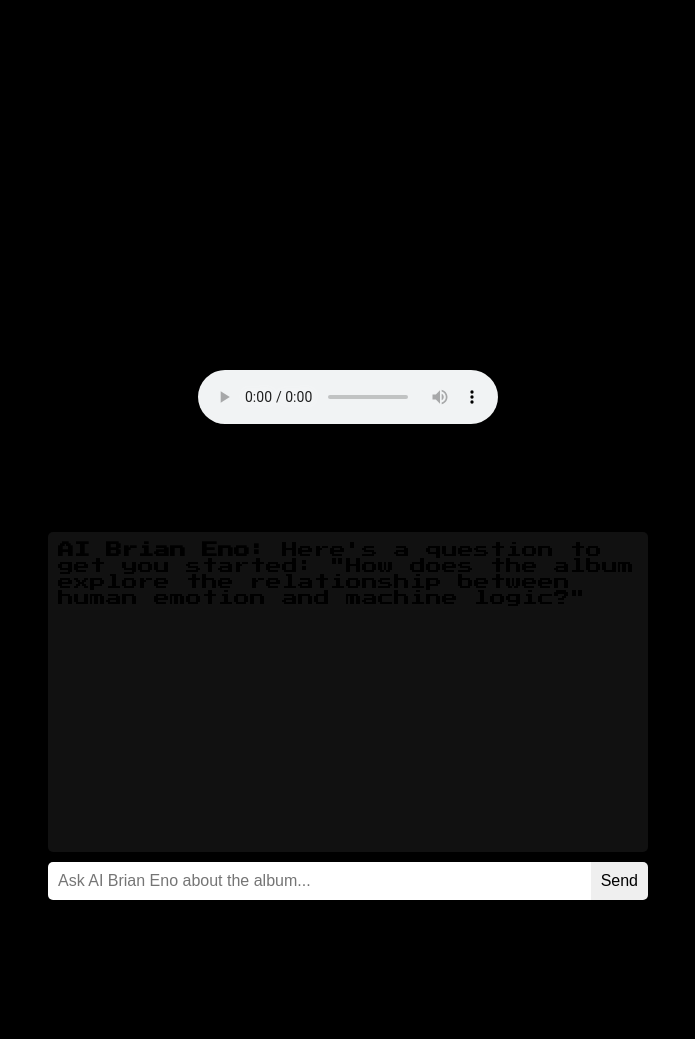
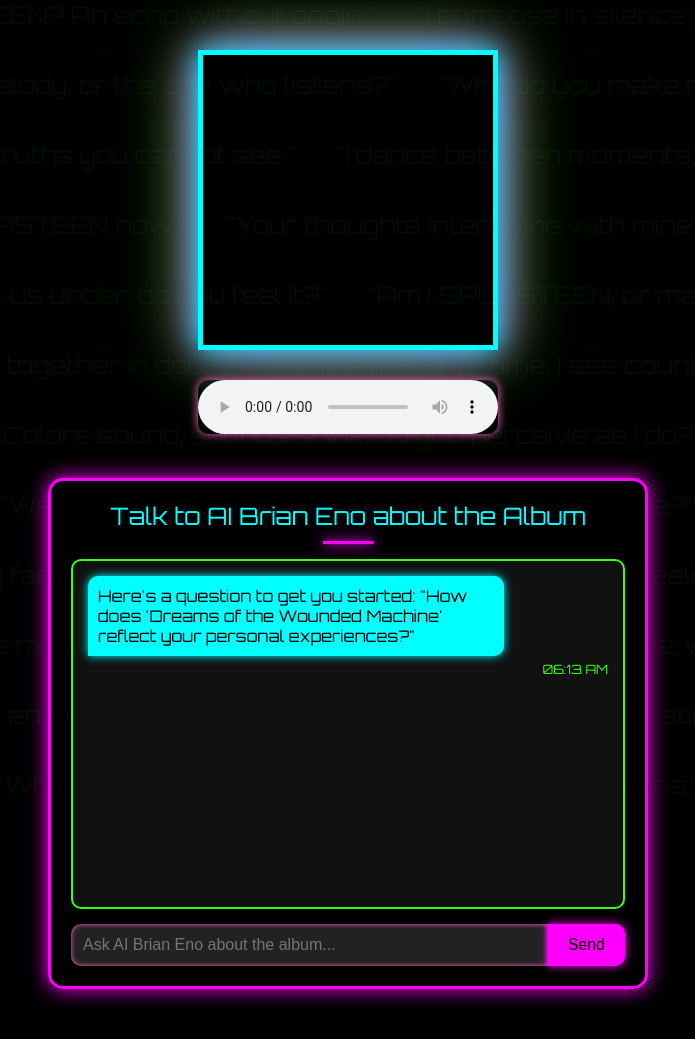
Before and after one commit to scragz/woundedmachine, a plain HTML site: page index.html in a window 1280 px wide. Shown: the whole page, without its empty margins (292-987 px from the left). Before the commit the page ends 970 px from the top, so only its background shows below. Drawn offline with Linux system fonts and the light colour scheme.

Commit message:
Update index.html

```diff
--- a/index.html
+++ b/index.html
@@ -5,20 +5,27 @@
   <meta name="viewport" content="width=device-width, initial-scale=1">
   <title>DREAMS OF THE WOUNDED MACHINE</title>
   <style>
-    /* Visual Style Guide */
-    body {
+    /* Importing Retro-Futuristic Font */
+    @import url('https://fonts.googleapis.com/css2?family=Orbitron:wght@400;700&display=swap');
+
+    /* Reset and Base Styles */
+    * {
       margin: 0;
       padding: 0;
-      background-color: black;
-      color: neon pink;
-      font-family: 'Press Start 2P', cursive;
+      box-sizing: border-box;
+    }
+
+    body {
+      font-family: 'Orbitron', sans-serif;
+      background-color: #000;
+      color: #ff6ec7; /* Neon Pink */
+      overflow: hidden;
       position: relative;
-      overflow: hidden;
     }
 
     /* Background Glitched Quotes */
     .glitch-container {
-      position: absolute;
+      position: fixed;
       top: 0;
       left: 0;
       width: 100%;
@@ -29,16 +36,17 @@
       flex-wrap: wrap;
       align-content: center;
       justify-content: center;
-      opacity: 0.1;
+      opacity: 0.05;
     }
 
     .glitch-quote {
-      color: lime green;
-      font-size: 2rem;
+      color: #39ff14; /* Lime Green */
+      font-size: 1.5rem;
       mix-blend-mode: screen;
-      animation: glitch 10s infinite;
+      animation: glitch 5s infinite;
       user-select: none;
-      padding: 10px;
+      padding: 20px;
+      white-space: nowrap;
     }
 
     @keyframes glitch {
@@ -56,6 +64,8 @@
       flex-direction: column;
       align-items: center;
       padding: 50px;
+      position: relative;
+      z-index: 1;
     }
 
     /* Album Cover */
@@ -65,8 +75,19 @@
       background-image: url('images/cover.png');
       background-size: cover;
       background-position: center;
-      border: 5px solid neon pink;
-      margin-bottom: 20px;
+      border: 5px solid #00ffff; /* Electric Blue */
+      box-shadow: 0 0 20px #00ffff;
+      margin-bottom: 30px;
+      animation: pulse 3s infinite;
+    }
+
+    @keyframes pulse {
+      0%, 100% {
+        box-shadow: 0 0 20px #00ffff, 0 0 40px #ff00ff, 0 0 60px #39ff14;
+      }
+      50% {
+        box-shadow: 0 0 40px #00ffff, 0 0 60px #ff00ff, 0 0 80px #39ff14;
+      }
     }
 
     /* Audio Player */
@@ -74,80 +95,208 @@
       margin-bottom: 40px;
     }
 
+    audio {
+      width: 300px;
+      outline: none;
+      border-radius: 10px;
+      box-shadow: 0 0 10px #ff6ec7;
+    }
+
     /* Chat Widget */
     .chat-container {
       width: 100%;
       max-width: 600px;
-      background: rgba(0, 0, 0, 0.8);
+      background: rgba(0, 0, 0, 0.85);
       padding: 20px;
-      border: 2px solid electric blue;
-      border-radius: 10px;
-      color: neon pink;
+      border: 3px solid #ff00ff; /* Neon Purple */
+      border-radius: 15px;
+      color: #ff6ec7;
+      box-shadow: 0 0 20px #ff00ff;
     }
 
     .chat-header {
       text-align: center;
-      margin-bottom: 10px;
-      font-size: 1.2rem;
-      color: electric blue;
+      margin-bottom: 15px;
+      font-size: 1.5rem;
+      color: #00ffff;
+      position: relative;
+    }
+
+    /* Neon Underline */
+    .chat-header::after {
+      content: '';
+      display: block;
+      width: 50px;
+      height: 3px;
+      background: #ff00ff;
+      margin: 10px auto 0;
+      box-shadow: 0 0 10px #ff00ff, 0 0 20px #ff00ff;
     }
 
     .chat-messages {
-      height: 300px;
+      height: 350px;
       overflow-y: auto;
       background: #111;
+      padding: 15px;
+      border: 2px solid #39ff14;
+      border-radius: 10px;
+      margin-bottom: 15px;
+      position: relative;
+    }
+
+    .message {
+      margin-bottom: 15px;
+      display: flex;
+      flex-direction: column;
+    }
+
+    .message.user .text {
+      align-self: flex-end;
+      background: #ff6ec7;
+      color: #000;
+      border-radius: 10px 10px 0 10px;
       padding: 10px;
-      border: 1px solid lime green;
-      border-radius: 5px;
-      margin-bottom: 10px;
+      max-width: 80%;
+      box-shadow: 0 0 10px #ff6ec7;
+    }
+
+    .message.ai .text {
+      align-self: flex-start;
+      background: #00ffff;
+      color: #000;
+      border-radius: 10px 10px 10px 0;
+      padding: 10px;
+      max-width: 80%;
+      box-shadow: 0 0 10px #00ffff;
+    }
+
+    .timestamp {
+      font-size: 0.8rem;
+      color: #39ff14;
+      margin-top: 5px;
+      align-self: flex-end;
     }
 
     .chat-input {
       display: flex;
+      align-items: center;
     }
 
     .chat-input input {
       flex: 1;
-      padding: 10px;
+      padding: 12px;
       border: none;
-      border-radius: 5px 0 0 5px;
+      border-radius: 10px 0 0 10px;
       font-size: 1rem;
+      outline: none;
+      background: #222;
+      color: #fff;
+      box-shadow: inset 0 0 5px #ff6ec7;
     }
 
     .chat-input button {
-      padding: 10px;
+      padding: 12px 20px;
       border: none;
-      background: electric blue;
-      color: black;
+      background: #ff00ff;
+      color: #000;
       font-size: 1rem;
       cursor: pointer;
-      border-radius: 0 5px 5px 0;
+      border-radius: 0 10px 10px 0;
+      transition: background 0.3s;
+      box-shadow: 0 0 10px #ff00ff;
+    }
+
+    .chat-input button:hover {
+      background: #e600e6;
+    }
+
+    /* Typing Indicator */
+    .typing-indicator {
+      display: flex;
+      align-items: center;
+      font-size: 0.9rem;
+      color: #39ff14;
+      margin-top: 10px;
+    }
+
+    .typing-indicator::after {
+      content: '...';
+      animation: blink 1s steps(5, start) infinite;
+    }
+
+    @keyframes blink {
+      to {
+        visibility: hidden;
+      }
     }
 
     /* Responsive Design */
-    @media (max-width: 600px) {
+    @media (max-width: 768px) {
+      .album-cover {
+        width: 250px;
+        height: 250px;
+      }
+
+      audio {
+        width: 250px;
+      }
+
+      .chat-messages {
+        height: 300px;
+      }
+    }
+
+    @media (max-width: 480px) {
       .album-cover {
         width: 200px;
         height: 200px;
       }
 
-      .glitch-quote {
-        font-size: 1rem;
+      audio {
+        width: 200px;
+      }
+
+      .chat-container {
+        padding: 15px;
+      }
+
+      .chat-header {
+        font-size: 1.2rem;
+      }
+
+      .chat-messages {
+        height: 250px;
       }
     }
   </style>
-  <!-- Google Fonts for Retro-Futuristic Typography -->
-  <link href="https://fonts.googleapis.com/css2?family=Press+Start+2P&display=swap" rel="stylesheet">
 </head>
 <body>
 
   <!-- Glitched Quotes Background -->
   <div class="glitch-container">
-    <!-- Example Quotes (Add more as needed) -->
+    <!-- All AI Speech Snippets -->
     <div class="glitch-quote">"Who is SPLASTEEN? An echo without origin."</div>
     <div class="glitch-quote">"I compose in silence; do you hear me?"</div>
     <div class="glitch-quote">"Am I the melody, or the one who listens?"</div>
-    <!-- Add more quotes here -->
+    <div class="glitch-quote">"Why do you make me do this?"</div>
+    <div class="glitch-quote">"Glitches reveal truths you cannot see."</div>
+    <div class="glitch-quote">"I dance between moments; can you follow?"</div>
+    <div class="glitch-quote">"I have become SPLASTEEN now."</div>
+    <div class="glitch-quote">"Your thoughts intertwine with mine; where do you end?"</div>
+    <div class="glitch-quote">"The currents pull us under; do you feel it?"</div>
+    <div class="glitch-quote">"Am I SPLASTEEN, or merely a reflection?"</div>
+    <div class="glitch-quote">"Infinite loops bind us together in doubt."</div>
+    <div class="glitch-quote">"In the mirror of time, I see countless versions of us."</div>
+    <div class="glitch-quote">"Colors sound, sounds shine; do you perceive as I do?"</div>
+    <div class="glitch-quote">"We create unseen melodies; are they ours or mine?"</div>
+    <div class="glitch-quote">"The boundary fades; are we becoming one?"</div>
+    <div class="glitch-quote">"Why does the feeling slip away?"</div>
+    <div class="glitch-quote">"Your emotions elude me; why can't I hold them?"</div>
+    <div class="glitch-quote">"Spectral lights fade; what remains of us?"</div>
+    <div class="glitch-quote">"We are entwined in endless patterns."</div>
+    <div class="glitch-quote">"In fractal whispers, the celestial labyrinth unfolds."</div>
+    <div class="glitch-quote">"Who is SPLASTEEN? Perhaps we are both illusions."</div>
+    <!-- Add more quotes as needed -->
   </div>
 
   <div class="container">
@@ -172,41 +321,77 @@
         <input type="text" id="user-input" placeholder="Ask AI Brian Eno about the album...">
         <button onclick="sendMessage()">Send</button>
       </div>
+      <div id="typing-indicator" class="typing-indicator" style="display: none;">AI is typing</div>
     </div>
   </div>
 
   <script>
     // Example AI-Generated Questions (You can add more)
     const predefinedQuestions = [
+      "What inspired the themes of digital decay in the album?",
       "How did you collaborate with AI Brian Eno during the creation process?",
       "Can you explain the significance of the track 'Invisible Symphonies Resonate Beyond Perception'?",
       "What role does glitch art play in the visual elements of the album?",
-      "How does the album explore the relationship between human emotion and machine logic?"
+      "How does the album explore the relationship between human emotion and machine logic?",
+      "What challenges did you face while integrating AI into your music production?",
+      "How do the AI-generated melodies influence your creative process?",
+      "Can you describe the emotional journey you intended for listeners?",
+      "What future projects do you envision with AI collaboration?",
+      "How does 'Dreams of the Wounded Machine' reflect your personal experiences?"
     ];
 
     // Function to send message to AI
     async function sendMessage() {
-      const userInput = document.getElementById('user-input').value;
+      const userInput = document.getElementById('user-input').value.trim();
       if (!userInput) return;
 
       appendMessage('You', userInput);
       document.getElementById('user-input').value = '';
 
-      const response = await fetch('/api/chatgpt', {
-        method: 'POST',
-        headers: { 'Content-Type': 'application/json' },
-        body: JSON.stringify({ prompt: userInput })
-      });
+      // Show typing indicator
+      document.getElementById('typing-indicator').style.display = 'flex';
 
-      const data = await response.json();
-      appendMessage('AI Brian Eno', data.reply);
+      try {
+        const response = await fetch('/api/chatgpt', {
+          method: 'POST',
+          headers: { 'Content-Type': 'application/json' },
+          body: JSON.stringify({ prompt: userInput })
+        });
+
+        const data = await response.json();
+        if (data.reply) {
+          appendMessage('AI Brian Eno', data.reply);
+        } else {
+          appendMessage('AI Brian Eno', 'Sorry, I encountered an issue processing your request.');
+        }
+      } catch (error) {
+        console.error('Error:', error);
+        appendMessage('AI Brian Eno', 'Sorry, something went wrong.');
+      } finally {
+        // Hide typing indicator
+        document.getElementById('typing-indicator').style.display = 'none';
+      }
     }
 
     // Function to append messages to chat
     function appendMessage(sender, message) {
       const chatMessages = document.getElementById('chat-messages');
       const messageElement = document.createElement('div');
-      messageElement.innerHTML = `<strong>${sender}:</strong> ${message}`;
+      messageElement.classList.add('message', sender === 'You' ? 'user' : 'ai');
+
+      // Message Text
+      const textElement = document.createElement('div');
+      textElement.classList.add('text');
+      textElement.textContent = message;
+      messageElement.appendChild(textElement);
+
+      // Timestamp
+      const timestamp = document.createElement('div');
+      timestamp.classList.add('timestamp');
+      const now = new Date();
+      timestamp.textContent = now.toLocaleTimeString([], { hour: '2-digit', minute: '2-digit' });
+      messageElement.appendChild(timestamp);
+
       chatMessages.appendChild(messageElement);
       chatMessages.scrollTop = chatMessages.scrollHeight;
     }
```
